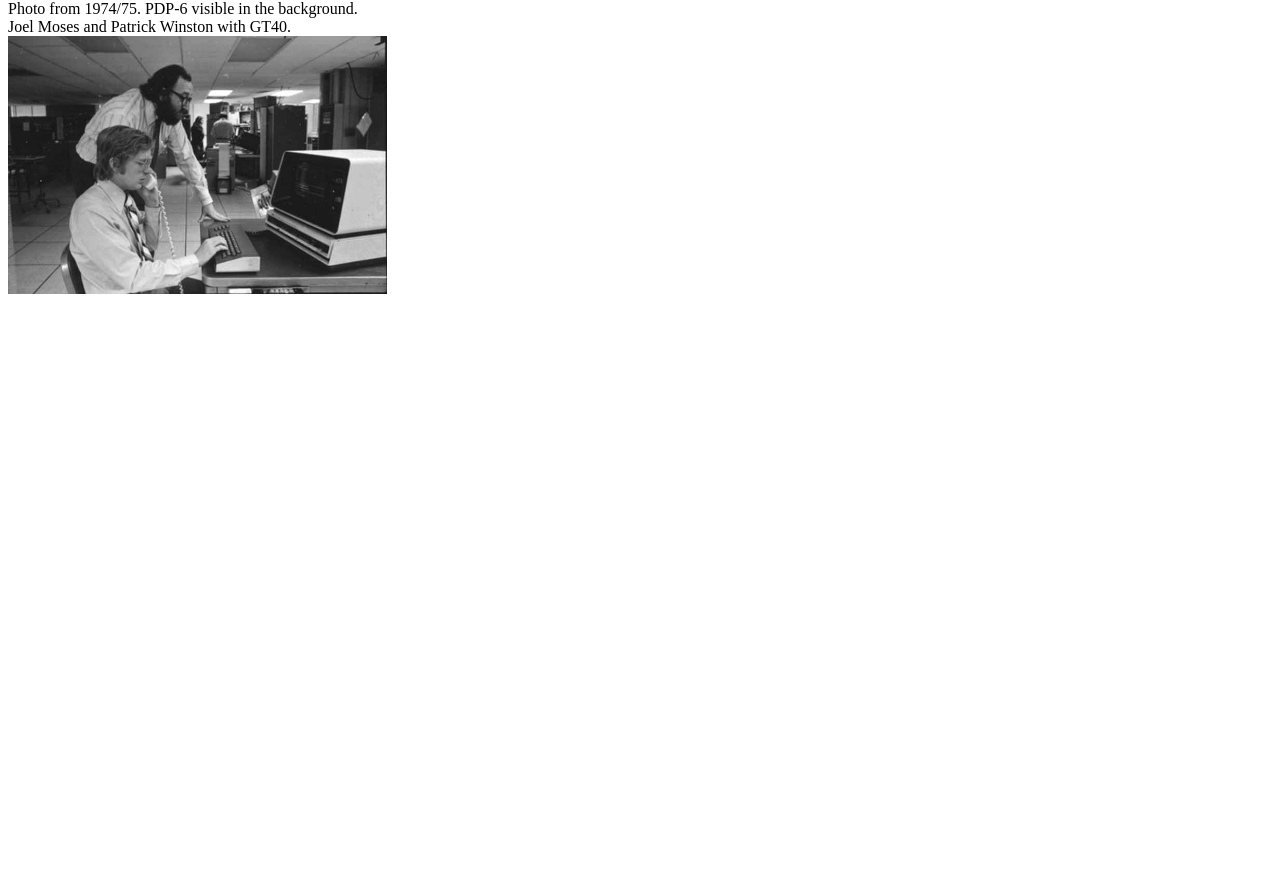
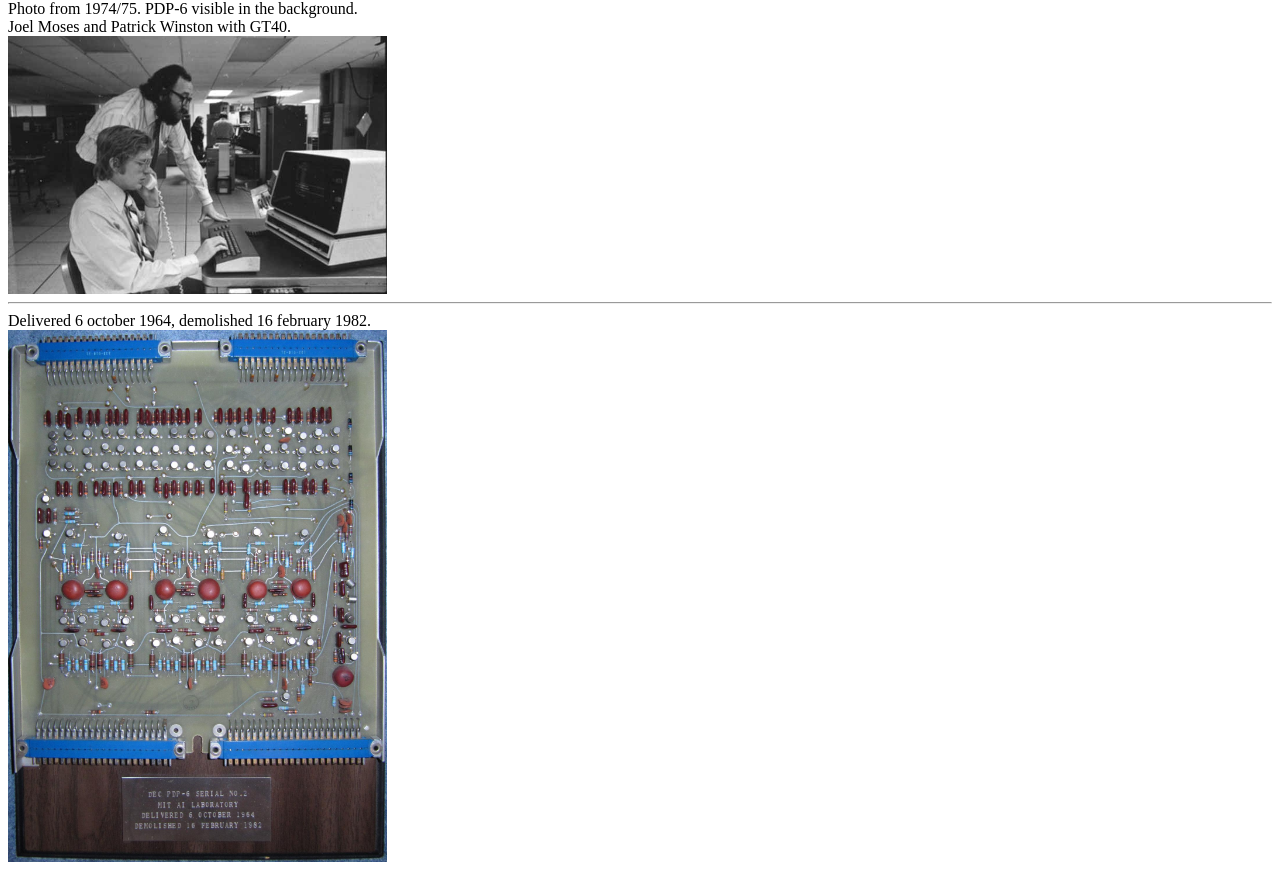
Before and after one commit to larsbrinkhoff/pdp6-timeline, a plain HTML site: page index.html in a window 1280 px wide. Shown: the part 4424-5294 px from the top of the page. Before the commit the page ends 4726 px from the top, so only its background shows below. Drawn offline with Linux system fonts and the light colour scheme.

Commit message:
PDP-6 commemorative plaque.

```diff
--- a/index.html
+++ b/index.html
@@ -55,5 +55,8 @@
     Photo from 1974/75. PDP-6 visible in the background.<br>
     Joel Moses and Patrick Winston with GT40.<br>
     <img src="160-moses-winston-gt40-pdp6.jpg" width="30%"></img>
+    <hr>
+    Delivered 6 october 1964, demolished 16 february 1982.<br>
+    <img src="plaque.jpg" width="30%"></img>
   </body>
 </html>
```
Also changed, not shown: plaque.jpg (added).
